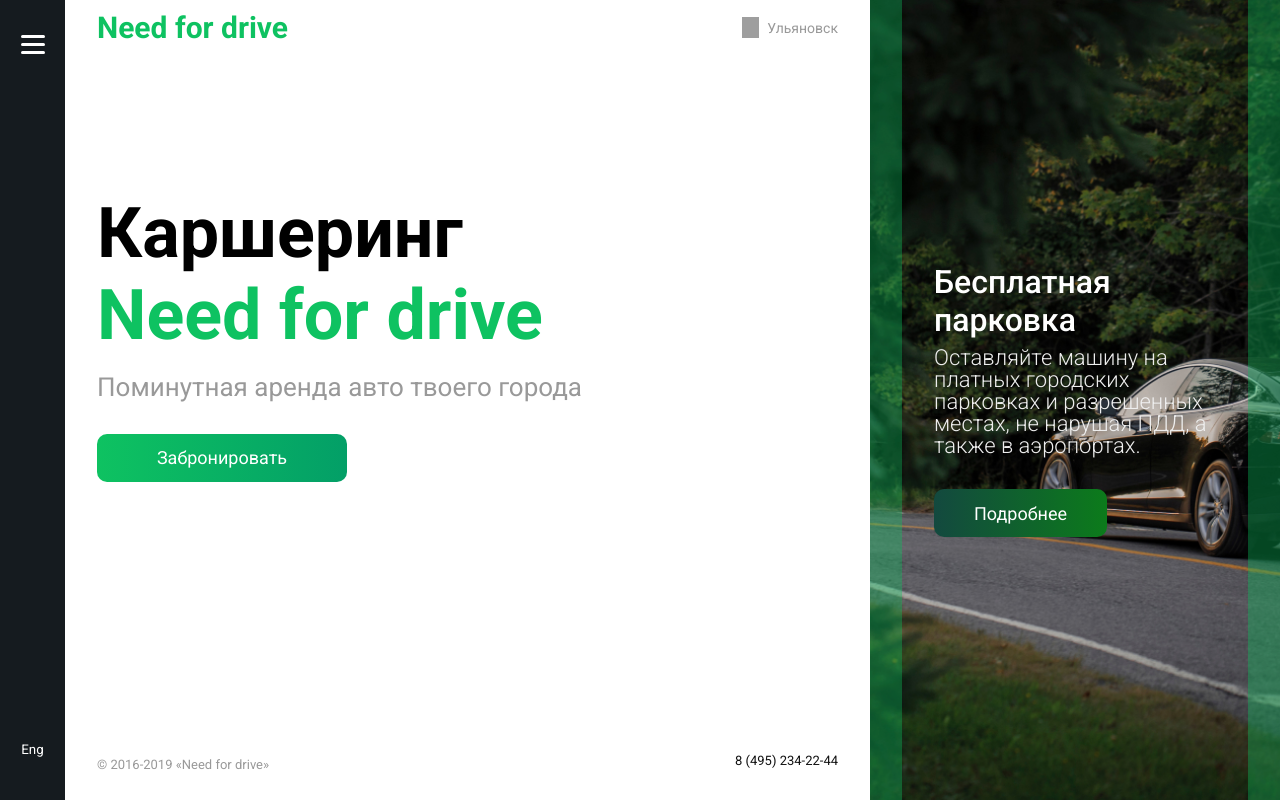
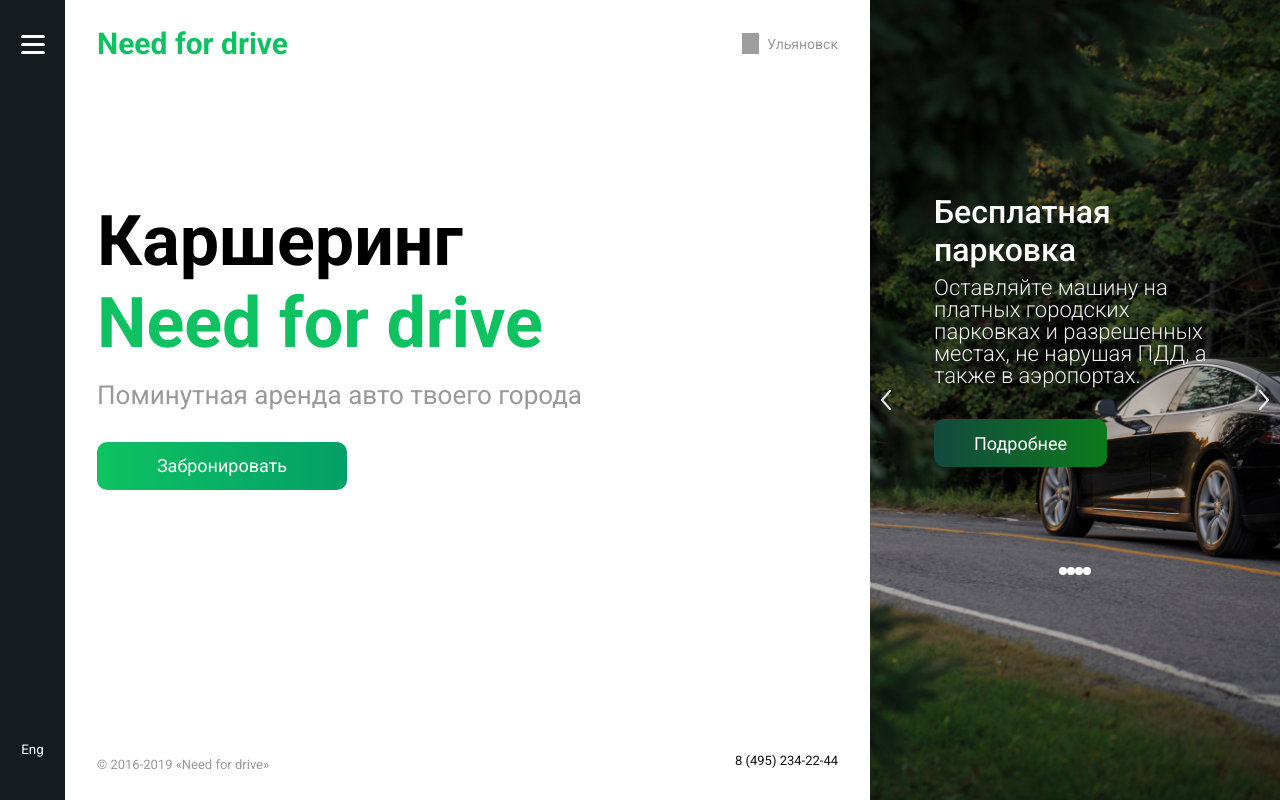
Before and after one commit to TopsterTX/CarSharing, a React (Create React App) app: page / in a window 1280 px wide. Built offline with nearby package versions, Linux system fonts and the light colour scheme; grey boxes are pictures that could not be loaded.

Commit message:
Поработал над слайдером

```diff
--- a/src/components/Main/content/Content.scss
+++ b/src/components/Main/content/Content.scss
@@ -6,6 +6,10 @@
     @media(min-width: 768px){
         padding-right: 32px;
         padding-left: 32px;
+    }
+    @media(min-width:1440px){
+      padding-right: 64px;
+      padding-left: 64px;
     }
   }
   &__title {
@@ -45,6 +49,10 @@
       margin-right: 32px;
       border-radius: 10px;
     }
+    @media(min-width:1440px){
+      margin-right: 64px;
+      margin-left: 64px;
+    }
   }
   &__subtitle {
     @media (min-width: 768px) {
--- a/src/components/Main/header/Header.scss
+++ b/src/components/Main/header/Header.scss
@@ -1,4 +1,5 @@
 .header{
+    margin-top: 16px;
     &__container{
         display: flex;
         flex-direction: column;
@@ -13,6 +14,10 @@
             padding-right: 32px;
             padding-left: 32px;
         }
+        @media(min-width: 1440px){
+            padding-right: 64px;
+            padding-left: 64px;
+        }
     }
     &__block{
         display: flex;
--- a/src/components/Slider/Slider.jsx
+++ b/src/components/Slider/Slider.jsx
@@ -6,11 +6,9 @@
 export const Slider = () => {
   return (
     <section className="slider">
-      <div className="slider__container">
-        <Arrow className='arrow arrow--left'/>
-        <ContentSlider />
-        <Arrow className='arrow arrow--right'/>
-      </div>
+      <Arrow className='arrow__left'/>
+      <ContentSlider />
+      <Arrow className='arrow__right'/>
     </section>
   );
 };
--- a/src/components/Slider/Slider.scss
+++ b/src/components/Slider/Slider.scss
@@ -1,14 +1,18 @@
 .slider {
   display: none;
   @media (min-width: 1024px) {
-    display: block;
+    position: relative;
+    display: flex;
     grid-area: s;
     background-image: url("../../images/slider-1.jpg");
     background-repeat: no-repeat;
     background-size: cover;
     background-position: center;
+
   }
-  &__container{
-      display: flex;
+  &__container {
+    display: flex;
+    align-items: center;
+    justify-content: center;
   }
 }
--- a/src/components/Slider/arrow/Arrow.scss
+++ b/src/components/Slider/arrow/Arrow.scss
@@ -1,8 +1,30 @@
-.arrow{
-    min-height: 100vh;
-    width:32px;
+
+
+.arrow {
+  min-height: 100vh;
+  background-color: transparent;
+  transition: 0.2s all;
+  min-width: 32px;
+  display: flex;
+  justify-content: center;
+  align-items: center;
+  @media (min-width: 1440px) {
+    min-width: 64px;
+  }
+  &:hover {
+    transition: 0.2s all;
     background-color: rgba(14, 194, 97, .2);
-    @media(min-width: 1440px){
-        width: 64px;
-    }
+  }
+  &__left{
+      width: 10px;
+      height: 20px;
+      background-image: url('../../../icons/leftArrow.svg');
+      background-repeat: no-repeat;
+  }
+  &__right{
+      width: 10px;
+      height: 20px;
+      background-image: url('../../../icons/rightArrow.svg');
+      background-repeat: no-repeat;
+  }
 }
--- a/src/components/Slider/content_slider/ContentSlider.jsx
+++ b/src/components/Slider/content_slider/ContentSlider.jsx
@@ -1,5 +1,6 @@
 import React from 'react'
 import './ContentSlider.scss'
+import { Dots } from './dots/Dots'
 
 export const ContentSlider = () => {
     return (
@@ -8,7 +9,9 @@
                 <h2 className='slider-content__title'>Бесплатная парковка</h2>
                 <p className='slider-content__text'>Оставляйте машину на платных городских парковках и разрешенных местах, не нарушая ПДД, а также в аэропортах.</p>
                 <button className="slider-content__button">Подробнее</button>
+                <Dots/>
             </div>
+
         </div>
     )
 }
--- a/src/components/Slider/content_slider/ContentSlider.scss
+++ b/src/components/Slider/content_slider/ContentSlider.scss
@@ -1,8 +1,10 @@
 .slider-content {
   display: flex;
+  flex-direction: column;
+  align-items: center;
   justify-content: center;
-  align-items: center;
-  &__container{
+  &__container {
+
     padding-right: 32px;
     padding-left: 32px;
   }
@@ -11,7 +13,7 @@
     font-size: 32px;
     font-weight: 500;
     margin-bottom: 8px;
-    @media(min-width: 1440px){
+    @media (min-width: 1440px) {
       font-size: 40px;
     }
   }
@@ -21,12 +23,13 @@
     font-weight: 300;
     margin-bottom: 32px;
     line-height: 22px;
-    @media(min-width: 1440px){
+    @media (min-width: 1440px) {
       font-size: 24px;
       line-height: 21.6px;
     }
   }
   &__button {
+    flex: 1 1 100%;
     color: #fff;
     background: linear-gradient(to right, #13493f, #0c7b1b);
     font-size: 18px;
--- /dev/null
+++ b/src/components/Slider/content_slider/dots/Dots.jsx
@@ -0,0 +1,13 @@
+import React from 'react'
+import './Dots.scss'
+
+export const Dots = () => {
+    return(
+        <div className="dots">
+            <span></span>
+            <span></span>
+            <span></span>
+            <span></span>
+        </div>
+    )
+}
--- /dev/null
+++ b/src/components/Slider/content_slider/dots/Dots.scss
@@ -0,0 +1,17 @@
+.dots{
+    margin-top: 100px;
+    margin-bottom: 32px;
+    display: flex;
+    align-items: center;
+    justify-content: center;
+    min-width: 45px;
+    min-height: fit-content;
+    position: relative;
+    span{
+        display: block;
+        background-color: #fff;
+        width: 8px;
+        height: 8px;
+        border-radius: 50%;
+    }
+}
```
Also changed, not shown: src/components/Slider/arrow/Arrow.jsx (+6 -6 lines), src/icons/leftArrow.svg (added), src/icons/rightArrow.svg (added).
